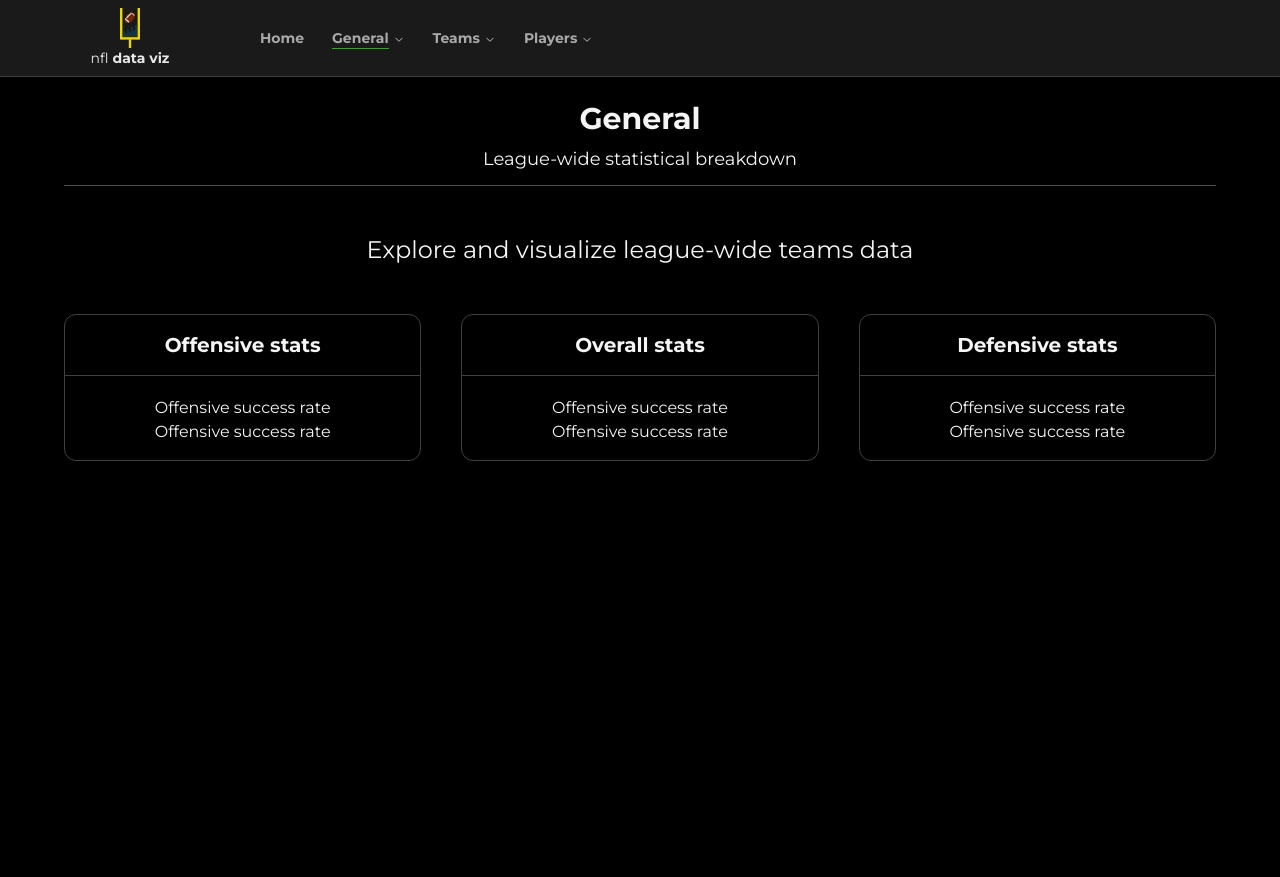
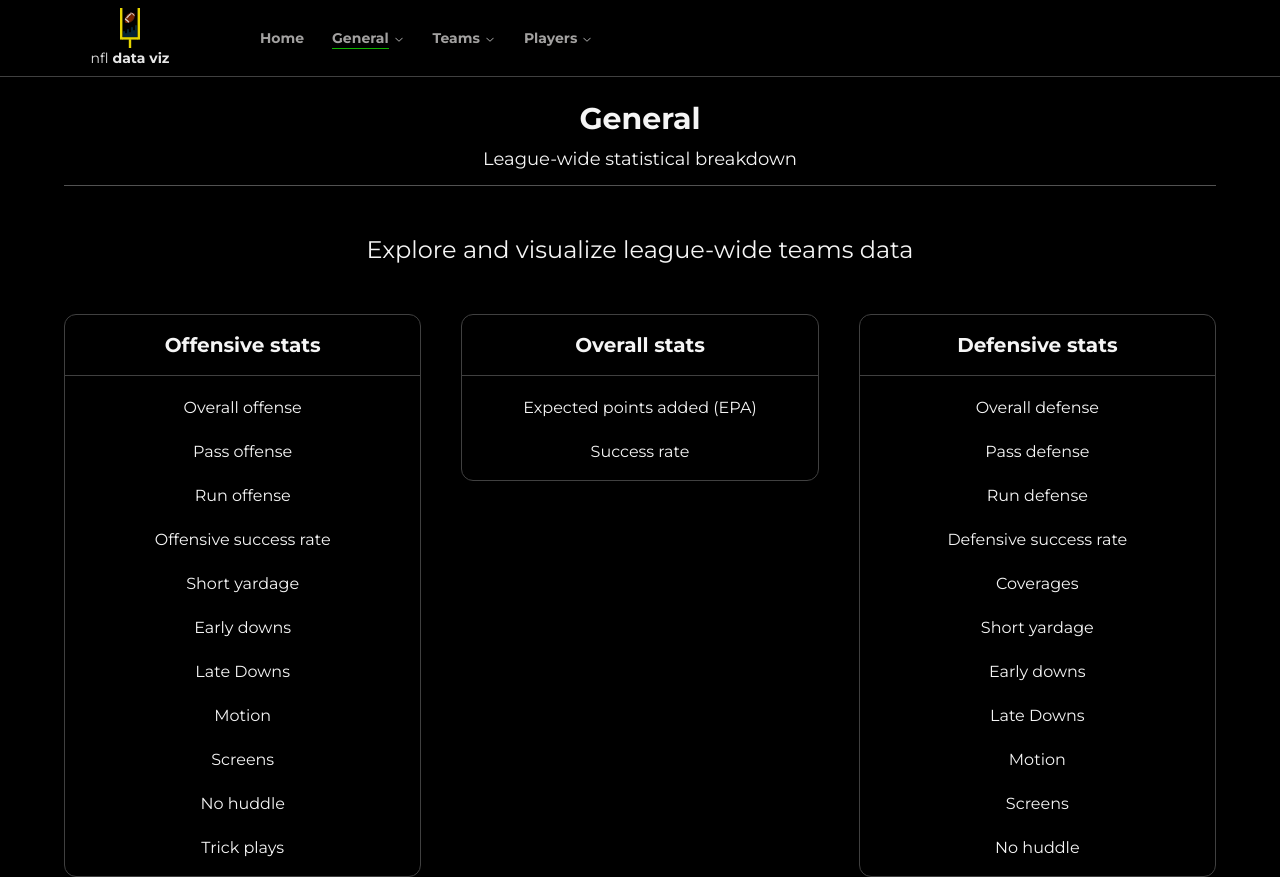
Before and after one commit to gama-gabriel/nfl-data-viz, a Next.js app: page /general in a window 1280 px wide. Before the commit the page ends 800 px from the top, so only its background shows below. Built offline with nearby package versions, Linux system fonts and the light colour scheme.

Commit message:
changdg navbar color and added animations to general page

```diff
--- a/src/app/components/NavBar.tsx
+++ b/src/app/components/NavBar.tsx
@@ -95,7 +95,7 @@ export default function NavBar() {
 
   return (
     <motion.header
-      className="sticky z-10 backdrop-blur top-0 bg-neutral-800/70 border-b border-neutral-700 text-white text-sm"
+      className="sticky z-10 backdrop-blur top-0 bg-black/70 border-b border-neutral-700 text-white text-sm"
       variants={{
         visible: { y: 0, opacity: 1 },
         hidden: { y: -20 },
--- a/src/app/general/page.tsx
+++ b/src/app/general/page.tsx
@@ -1,48 +1,104 @@
+"use client";
+import Link from "next/link";
 import React from "react";
+import { motion } from "framer-motion";
 
-const links = ~[
-  { label: 'Offesnive stats', items: [{}]}
-]
+const links = [
+  {
+    label: "Offensive stats",
+    ref: "/off",
+    items: [
+      { text: "Overall offense", ref: "overall" },
+      { text: "Pass offense", ref: "pass" },
+      { text: "Run offense", ref: "run" },
+      { text: "Offensive success rate", ref: "success_rate" },
+      { text: "Short yardage", ref: "short_yards" },
+      { text: "Early downs", ref: "early_downs" },
+      { text: "Late Downs", ref: "late_downs" },
+      { text: "Motion", ref: "motion" },
+      { text: "Screens", ref: "screens" },
+      { text: "No huddle", ref: "no_huddle" },
+      { text: "Trick plays", ref: "trick_plays" },
+    ],
+  },
+  {
+    label: "Overall stats",
+    ref: "",
+    items: [
+      { text: "Expected points added (EPA)", ref: "epa" },
+      { text: "Success rate", ref: "succ_rate" },
+    ],
+  },
+  {
+    label: "Defensive stats",
+    ref: "/def",
+    items: [
+      { text: "Overall defense", ref: "overall" },
+      { text: "Pass defense", ref: "pass" },
+      { text: "Run defense", ref: "run" },
+      { text: "Defensive success rate", ref: "success_rate" },
+      { text: "Coverages", ref: "coverages" },
+      { text: "Short yardage", ref: "short_yards" },
+      { text: "Early downs", ref: "early_downs" },
+      { text: "Late Downs", ref: "late_downs" },
+      { text: "Motion", ref: "motion" },
+      { text: "Screens", ref: "screens" },
+      { text: "No huddle", ref: "no_huddle" },
+    ],
+  },
+];
 
+const MotionLink = motion(Link);
 export default function Home() {
   return (
     <>
       <div className="mx-auto flex w-[90%] flex-col items-center justify-center gap-2 border-b border-neutral-600 pb-3 pt-6">
-        <h1 className="text-3xl font-bold ">General</h1>
-        <h3 className="text-lg">League-wide statistical breakdown</h3>
+        <motion.h1
+          className="text-3xl font-bold"
+          initial={{ opacity: 0, x: -15 }}
+          animate={{ opacity: 1, x: 0, transition: { duration: 0.3 } }}
+        >
+          General
+        </motion.h1>
+        <motion.h3
+          className="text-lg"
+          initial={{ opacity: 0, x: -15 }}
+          animate={{
+            opacity: 1,
+            x: 0,
+            transition: { duration: 0.3, delay: 0.1 },
+          }}
+        >
+          League-wide statistical breakdown
+        </motion.h3>
       </div>
       <div className="flex w-full flex-col items-center justify-center">
         <h2 className="p-12 text-2xl">
           Explore and visualize league-wide teams data
         </h2>
         <div className="flex w-[90%] columns-3 items-start justify-center gap-10">
-          <div className="flex w-full flex-col items-center justify-center gap-5 rounded-xl border border-neutral-700 py-4 ">
-            <h2 className="w-full border-b border-neutral-700 text-center text-xl font-bold pb-4">
-              Offensive stats
-            </h2>
-            <div className="">
-              <p>Offensive success rate</p>
-              <p>Offensive success rate</p>
-            </div>
-          </div>
-          <div className="flex w-full flex-col items-center justify-center gap-5 rounded-xl border border-neutral-700 py-4 ">
-            <h2 className="w-full border-b border-neutral-700 text-center text-xl font-bold pb-4">
-              Overall stats
-            </h2>
-            <div className="">
-              <p>Offensive success rate</p>
-              <p>Offensive success rate</p>
-            </div>
-          </div>
-          <div className="flex w-full flex-col items-center justify-center gap-5 rounded-xl border border-neutral-700 py-4 ">
-            <h2 className="w-full border-b border-neutral-700 text-center text-xl font-bold pb-4">
-              Defensive stats
-            </h2>
-            <div className="">
-              <p>Offensive success rate</p>
-              <p>Offensive success rate</p>
-            </div>
-          </div>
+          {links.map((category) => (
+            <motion.ul
+              key={category.label}
+              className="flex w-full flex-col items-center justify-center gap-5 rounded-xl border border-neutral-700 py-4 "
+              variants={{ rest: { opacity: 1, transition: { staggerChildren: 0.05, delay: 0.1 } } }}
+              initial='hidden'
+              animate="rest"
+            >
+              <h2 className="w-full border-b border-neutral-700 pb-4 text-center text-xl font-bold">
+                {category.label}
+              </h2>
+              {category.items.map((item) => (
+                <motion.li
+                  key={item.text}
+
+                  variants={{ hidden: { opacity: 0 }, rest: { opacity: 1 } }}
+                >
+                  {item.text}
+                </motion.li>
+              ))}
+            </motion.ul>
+          ))}
         </div>
       </div>
     </>
```
